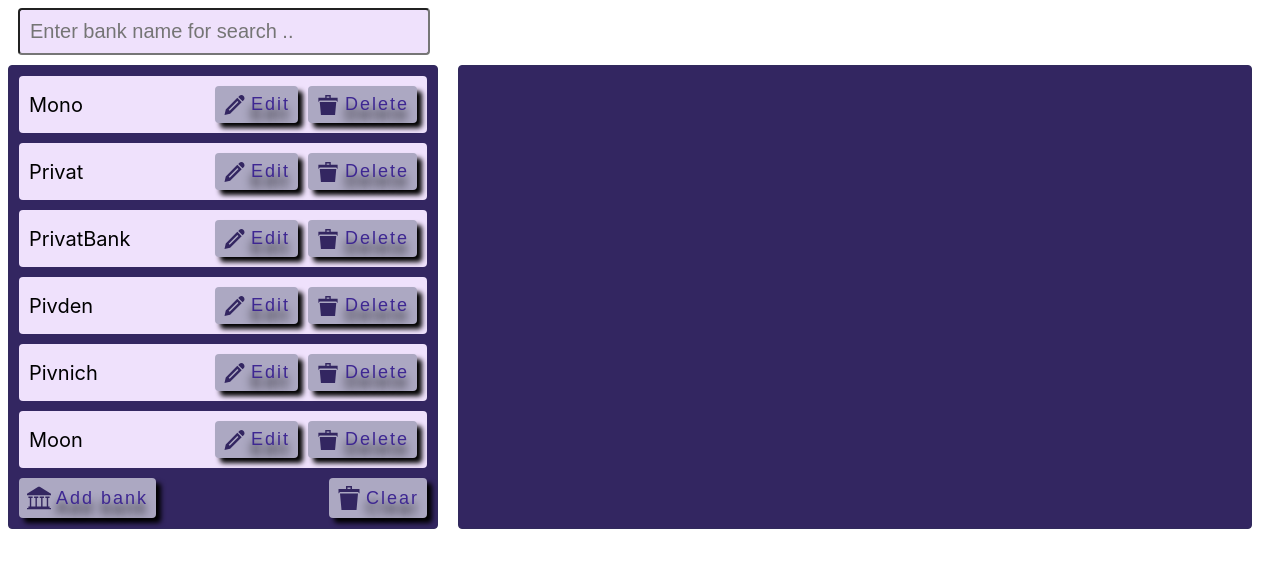
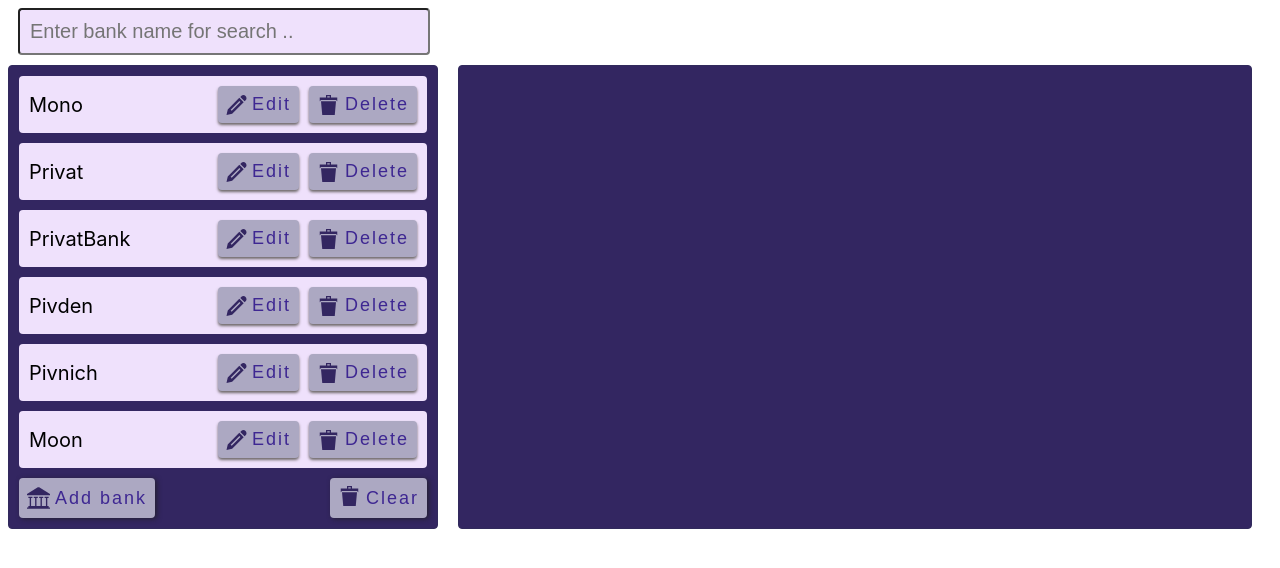
Before and after one commit to Cosmits/Mortgage, a website built with Vite: page src/index.html in a window 1280 px wide. Built offline with nearby package versions, Linux system fonts and the light colour scheme.

Commit message:
Fix-button-icon-and-shadow

```diff
--- a/src/css/styles.css
+++ b/src/css/styles.css
@@ -17,7 +17,7 @@
   --background-color: rgba(255, 255, 255, 0.87);
   --border-color: rgb(49, 42, 92);
   --items-background-color: rgb(239, 225, 252);
-  --shadow-color: black;
+  --shadow-color: rgb(109, 104, 104);
   --main-background-color: rgb(172, 168, 194);
 
   font-synthesis: none;
@@ -68,11 +68,12 @@
   background-color: var(--main-background-color);
   border-radius: 4px;
   font-size: 18px;
-  box-shadow: 5px 5px 5px var(--shadow-color);
+  box-shadow: 0px 2px 3px var(--shadow-color);
   border: none;
   letter-spacing: 2px;
   color: var(--text-color);
-  text-shadow: 0 10px 10px var(--shadow-color);
+  /* text-shadow: 0 10px 10px var(--shadow-color); */
+  cursor: pointer;
 }
 
 .bankItems,
@@ -90,6 +91,10 @@
   border-radius: 4px;
   background-color: var(--items-background-color);
   align-items: center;
+}
+
+.bankItems{
+  cursor: pointer;
 }
 
 .bank-btn-wrap {
@@ -122,6 +127,7 @@
   letter-spacing: 4px;
   color: var(--text-color);
   text-shadow: 0 10px 10px var(--shadow-color);
+
 }
 
 .changeBtn {
@@ -132,7 +138,7 @@
   background-color: var(--main-background-color);
   border-radius: 4px;
   font-size: 18px;
-  box-shadow: 5px 5px 5px var(--shadow-color);
+  /* box-shadow: 5px 5px 5px var(--shadow-color); */
   border: none;
   letter-spacing: 2px;
   color: var(--text-color);
@@ -218,6 +224,10 @@
 .modal-add-btn {
   min-width: 240px;
   margin: 0 auto;
+  cursor: pointer;
+}
+.add-bank-btn{
+  box-shadow: 2px 1px 5px  rgba(32, 32, 32, 0.7);
 }
 
 .overlay {
--- a/src/js/markups/renderAddBankButton.js
+++ b/src/js/markups/renderAddBankButton.js
@@ -1,12 +1,13 @@
 function renderAddBankButton(refs) {
 
   let svgIcon = `
-    <svg class="bank-icon"  width="24" height="24">
-      <use href="./img/javascript.svg#icon-library" width="24" height="24"></use>
+    <svg class="bank-icon"  width="23" height="22">
+      <use href="./img/javascript.svg#icon-library" width="23" height="22"></use>
     </svg>`;
 
   refs.addBankBtn.insertAdjacentHTML('afterbegin', '<p>Add bank</p>');
   refs.addBankBtn.setAttribute('class', 'bank-items-btn');
+  refs.addBankBtn.classList.add('class', 'add-bank-btn');
   refs.addBankBtn.setAttribute('type', 'button');
 
   refs.addBankBtn.insertAdjacentHTML('beforeend', svgIcon);
--- a/src/js/markups/renderBankList.js
+++ b/src/js/markups/renderBankList.js
@@ -6,14 +6,14 @@ function renderBankList(banks, refs) {
           <div class="bank-btn-wrap">
             <button type="button" class="bank-items-btn">
               <p>Edit</p>
-              <svg class="bank-icon"  width="23" height="20">
-                <use href="./img/javascript.svg#icon-pencil" width= "23" height="20"></use>
+              <svg class="bank-icon"  width="21" height="20">
+                <use href="./img/javascript.svg#icon-pencil" width= "21" height="20"></use>
               </svg>
             </button>
             <button type="button" class="bank-items-btn">
               <p>Delete</p>
-              <svg class="bank-icon"  width="24" height="20">
-                <use href="./img/javascript.svg#icon-bin2" width="24" height="22"></use>
+              <svg class="bank-icon"  width="23" height="20">
+                <use href="./img/javascript.svg#icon-bin2" width="23" height="20"></use>
               </svg>
             </button>
           </div>
--- a/src/js/markups/renderClearBankBtn.js
+++ b/src/js/markups/renderClearBankBtn.js
@@ -1,14 +1,14 @@
 function renderClearBankButton(refs) {
   let svgIcon = `
-    <svg class="bank-icon"  width="24" height="24">
-      <use href="./img/javascript.svg#icon-bin2" width="24" height="24"></use>
+    <svg class="bank-icon"  width="23" height="24">
+      <use href="./img/javascript.svg#icon-bin2" width="23" height="20"></use>
     </svg>`;
 
   refs.clearBankBtn.insertAdjacentHTML('beforeend', svgIcon);
 
   // refs.clearBankBtn.textContent = 'Clear'
   refs.clearBankBtn.insertAdjacentHTML('afterbegin', '<p>Clear</p>');
-  refs.clearBankBtn.classList.add('bank-items-btn');
+  refs.clearBankBtn.classList.add('bank-items-btn', 'add-bank-btn');
   refs.clearBankBtn.classList.add('hidden');
   refs.clearBankBtn.setAttribute('type', 'button');
   refs.bottomContainerBtn.append(refs.clearBankBtn);
```
